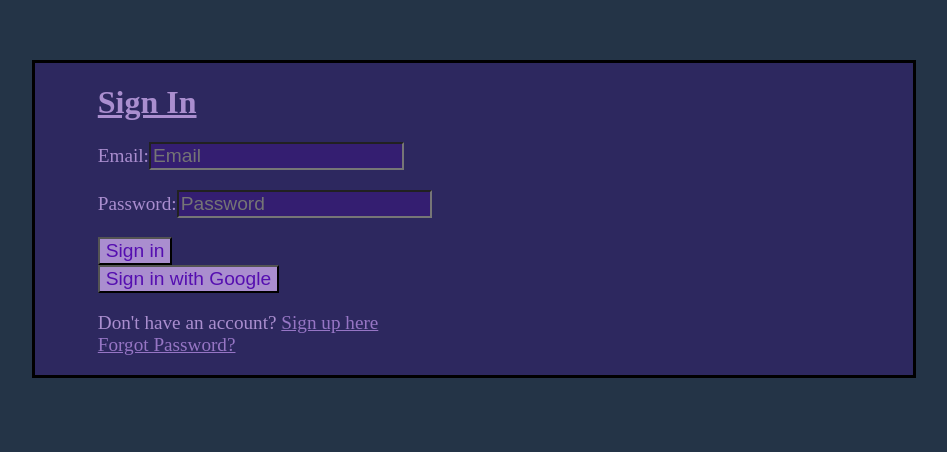
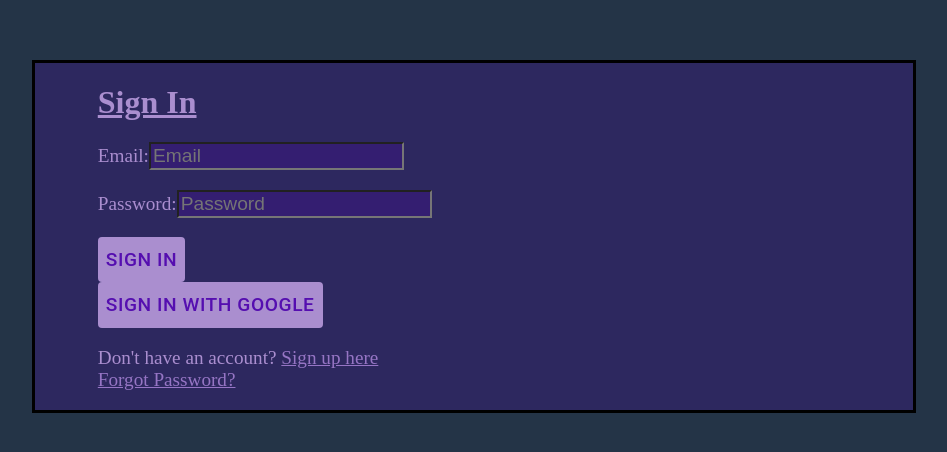
Before and after one commit to xavierloeraflores/Goalaco, a React (Create React App) app: page / in a window 1280 px wide. Shown: the part 130-582 px from the top of the page, without its empty margins (166-1113 px from the left). Built offline with nearby package versions, Linux system fonts and the light colour scheme; no server answers.

Commit message:
Styled the buttons

```diff
--- a/src/LoginComponents/SignIn.jsx
+++ b/src/LoginComponents/SignIn.jsx
@@ -2,6 +2,7 @@ import React, { useState } from "react";
 import { Link } from "@reach/router";
 import { signInWithGoogle } from "../firebase";
 import { auth } from "../firebase";
+import Button from "@material-ui/core/Button";
 
 const SignIn = () => {
   const [email, setEmail] = useState("");
@@ -57,21 +58,21 @@ const SignIn = () => {
             onChange={(event) => onChangeHandler(event)}
           />
           <p>{linebreak}</p>
-          <button
+          <Button
             onClick={(event) => {
               signInWithEmailAndPasswordHandler(event, email, password);
             }}
           >
             Sign in
-          </button>
+          </Button>
         </form>
-        <button
+        <Button
           onClick={() => {
             signInWithGoogle();
           }}
         >
           Sign in with Google
-        </button>
+        </Button>
         <p>
           Don't have an account? <Link to="signUp">Sign up here</Link> <br />{" "}
           <Link to="passwordReset">Forgot Password?</Link>
--- a/src/LoginComponents/SignUp.jsx
+++ b/src/LoginComponents/SignUp.jsx
@@ -1,7 +1,7 @@
 import React, { useContext, useState } from "react";
 import { Link } from "@reach/router";
 import { auth, signInWithGoogle, generateUserDocument } from "../firebase";
-
+import Button from "@material-ui/core/Button";
 const SignUp = () => {
   const [email, setEmail] = useState("");
   const [password, setPassword] = useState("");
@@ -83,15 +83,15 @@ const SignUp = () => {
             onChange={(event) => onChangeHandler(event)}
           />
           <p>{linebreak}</p>
-          <button
+          <Button
             onClick={(event) => {
               createUserWithEmailAndPasswordHandler(event, email, password);
             }}
           >
             Sign up
-          </button>
+          </Button>
         </form>
-        <button
+        <Button
           onClick={() => {
             try {
               signInWithGoogle();
@@ -101,7 +101,7 @@ const SignUp = () => {
           }}
         >
           Sign In with Google
-        </button>
+        </Button>
         <p>
           Already have an account? <Link to="/">Sign in here</Link>{" "}
         </p>
--- a/src/providers/UserProvider.jsx
+++ b/src/providers/UserProvider.jsx
@@ -1,6 +1,7 @@
 import React, { Component, createContext } from "react";
 import { auth, generateUserDocument } from "../firebase";
 import "./UserProvider.css";
+import Button from "@material-ui/core/Button";
 export const UserContext = createContext({ user: null });
 
 class UserProvider extends Component {
```
